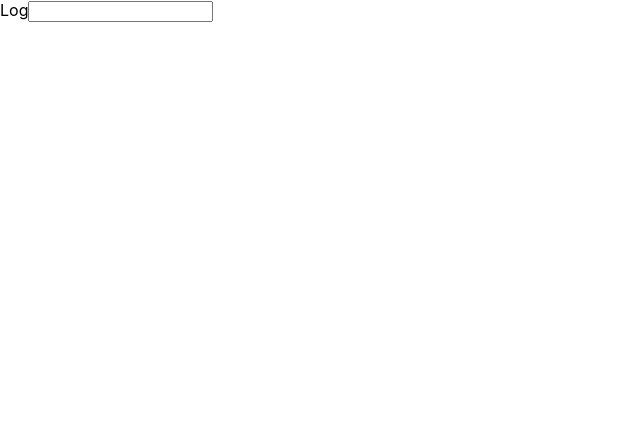
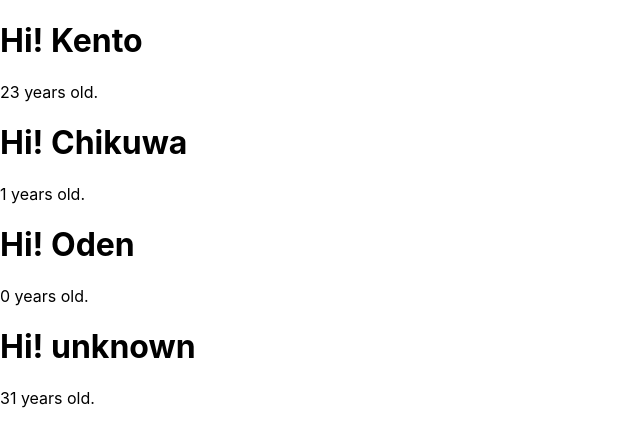
Before and after one commit to ken17yama/react-redux-crud, a React (Create React App) app: page / in a window 1280 px wide. Shown: the top 446 px of the page, without its empty margins (0-640 px from the left). Built offline with nearby package versions, Linux system fonts and the light colour scheme.

Commit message:
propsについて学習

```diff
--- a/src/App.js
+++ b/src/App.js
@@ -1,29 +1,36 @@
-import React, { Component } from 'react';
+import React from 'react';
 
-// クラスコンポーネント
-class App extends Component {
-  render() {
-    return (
-      <React.Fragment>
-        <label htmlFor="log">Log</label>
-        <input type="text" name="log" onChange={() => { console.log("Changed!") }} />
-      </React.Fragment>
-    )
-  }
+const App = () => {
+
+  const profiles = [
+    { name: "Kento", age: 23 },
+    { name: "Chikuwa", age: 1 },
+    { name: "Oden" },
+    { age: "31" },
+  ]
+
+  return (
+    <div>
+      {
+        profiles.map((profile, index) => {
+          return <User name={profile.name} age={profile.age} key={index} />
+        })
+      }
+    </div>
+  )
+}
+const User = (props) => {
+  return (
+    <div>
+      <h1>Hi! {props.name}</h1>
+      <p>{props.age} years old.</p>
+    </div>
+  )
 }
 
-// 関数コンポーネント
-// const App = () => {
-//   return (
-//     <div>
-//       <Cat />
-//       <Cat />
-//       <Cat />
-//     </div>
-//   )
-// }
-// const Cat = () => {
-//   return <div>Meow!!</div>
-// }
+User.defaultProps = {
+  name: 'unknown',
+  age: 0
+}
 
 export default App;
```
